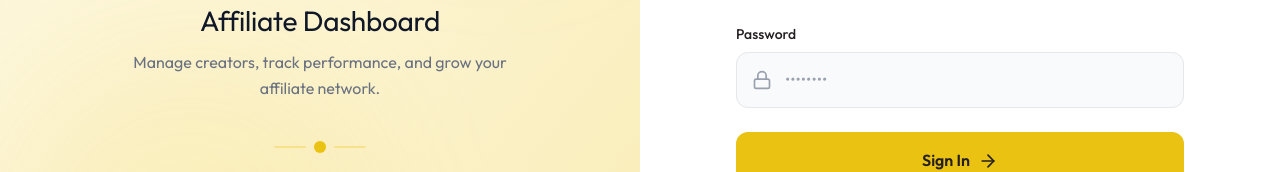
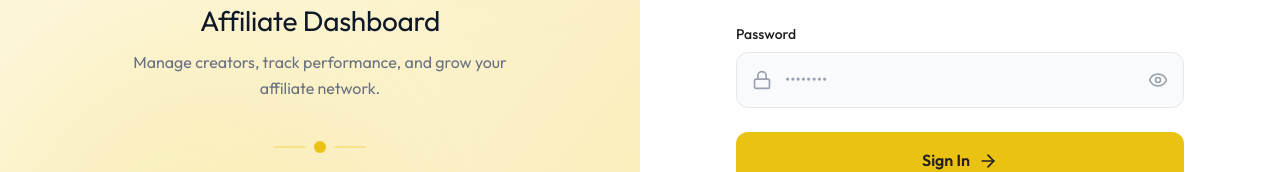
Before and after one commit to replifyai/saleshq-affiliate-crm, a Next.js app: page /auth/login in a window 1280 px wide. Shown: the part 364-536 px from the top of the page. Built offline with nearby package versions, Linux system fonts and the light colour scheme; no server answers.

Commit message:
Password view btn

```diff
--- a/app/auth/login/page.tsx
+++ b/app/auth/login/page.tsx
@@ -5,7 +5,7 @@ import Image from 'next/image';
 import { useAuth } from '@/context/AuthContext';
 import { apiClient } from '@/lib/api-client';
 import { AdminProfile } from '@/types';
-import { Lock, Mail, ArrowRight } from 'lucide-react';
+import { Lock, Mail, ArrowRight, Eye, EyeOff } from 'lucide-react';
 
 interface LoginResponse {
   success: boolean;
@@ -16,6 +16,7 @@ interface LoginResponse {
 export default function LoginPage() {
   const [email, setEmail] = useState('');
   const [password, setPassword] = useState('');
+  const [showPassword, setShowPassword] = useState(false);
   const [error, setError] = useState('');
   const [isLoading, setIsLoading] = useState(false);
   const { login } = useAuth();
@@ -142,14 +143,21 @@ export default function LoginPage() {
                   <Lock className="h-5 w-5 text-gray-400" />
                 </div>
                 <input
-                  type="password"
+                  type={showPassword ? 'text' : 'password'}
                   value={password}
                   onChange={(e) => setPassword(e.target.value)}
                   required
                   autoComplete="current-password"
                   placeholder="••••••••"
-                  className="w-full pl-12 pr-4 py-3.5 bg-gray-50 border border-gray-200 rounded-xl text-[#231F20] placeholder-gray-400 focus:outline-none focus:ring-2 focus:ring-[#EAC312] focus:border-[#EAC312] transition-all"
+                  className="w-full pl-12 pr-12 py-3.5 bg-gray-50 border border-gray-200 rounded-xl text-[#231F20] placeholder-gray-400 focus:outline-none focus:ring-2 focus:ring-[#EAC312] focus:border-[#EAC312] transition-all"
                 />
+                <button
+                  type="button"
+                  onClick={() => setShowPassword(!showPassword)}
+                  className="absolute inset-y-0 right-0 pr-4 flex items-center text-gray-400 hover:text-gray-600 transition-colors"
+                >
+                  {showPassword ? <EyeOff className="h-5 w-5" /> : <Eye className="h-5 w-5" />}
+                </button>
               </div>
             </div>
 
```
